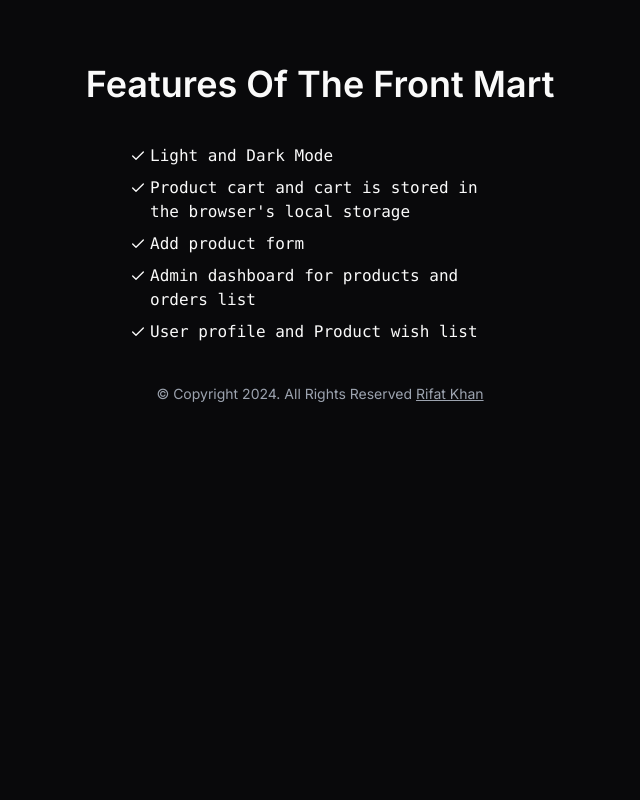
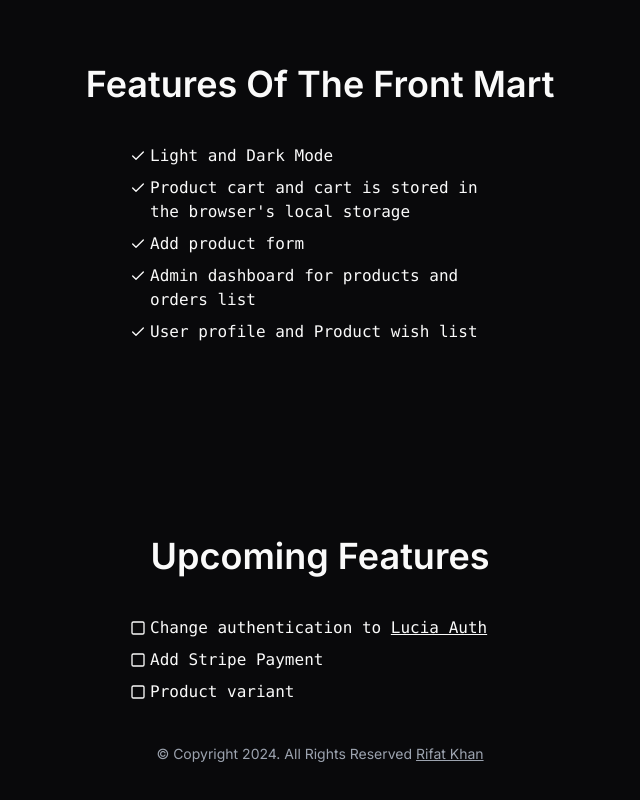
Before and after one commit to StepAsideLiL/front-mart, a Next.js app: page / in a window 1280 px wide. Shown: the part 900-1700 px from the top of the page, without its empty margins (320-960 px from the left). Before the commit the page ends 1344 px from the top, so only its background shows below. Built offline with nearby package versions, Linux system fonts and the light colour scheme; no server answers; a web font is replaced by a local one.

Commit message:
add: upcoming features

```diff
--- /dev/null
+++ b/app/(web)/_parts/up-coming-features.tsx
@@ -0,0 +1,32 @@
+import { Cd } from "@/lib/types";
+import { Square } from "lucide-react";
+import Link from "next/link";
+
+const UpComingFeatures = () => {
+  return (
+    <section className="space-y-10">
+      <h1 className="text-4xl font-semibold text-center">Upcoming Features</h1>
+
+      <div className="max-w-96 w-96 mx-auto space-y-2 font-mono">
+        <FeatureText>
+          Change authentication to{" "}
+          <Link href={`https://lucia-auth.com/`} className="underline">
+            Lucia Auth
+          </Link>
+        </FeatureText>
+        <FeatureText>Add Stripe Payment</FeatureText>
+        <FeatureText>Product variant</FeatureText>
+      </div>
+    </section>
+  );
+};
+
+const FeatureText = ({ children }: Cd) => {
+  return (
+    <p className="font-mono flex gap-0.5 w-full items-start">
+      <Square size={"16"} className="min-w-5 mt-1" /> <span>{children}</span>
+    </p>
+  );
+};
+
+export default UpComingFeatures;
--- a/app/(web)/page.tsx
+++ b/app/(web)/page.tsx
@@ -4,6 +4,7 @@ import { Metadata } from "next";
 import Link from "next/link";
 import WebAppFeatures from "./_parts/web-app-features";
 import TechnologiesUsed from "./_parts/technologies-used";
+import UpComingFeatures from "./_parts/up-coming-features";
 
 export const metadata: Metadata = {
   title: "Home",
@@ -30,6 +31,9 @@ const HomePage = () => {
 
         {/* Features */}
         <WebAppFeatures />
+
+        {/* Up coming features */}
+        <UpComingFeatures />
       </section>
     </Main>
   );
```
